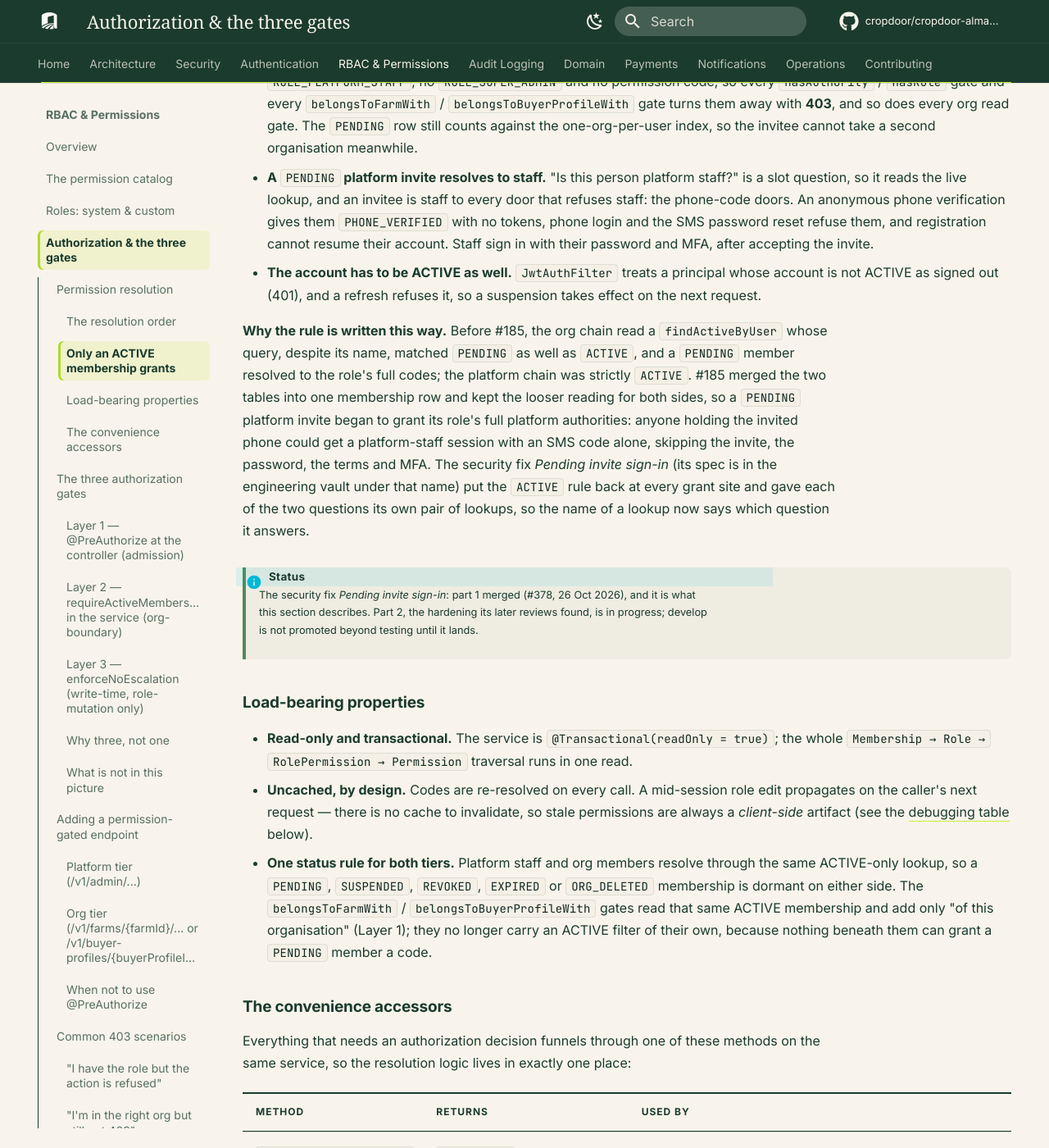
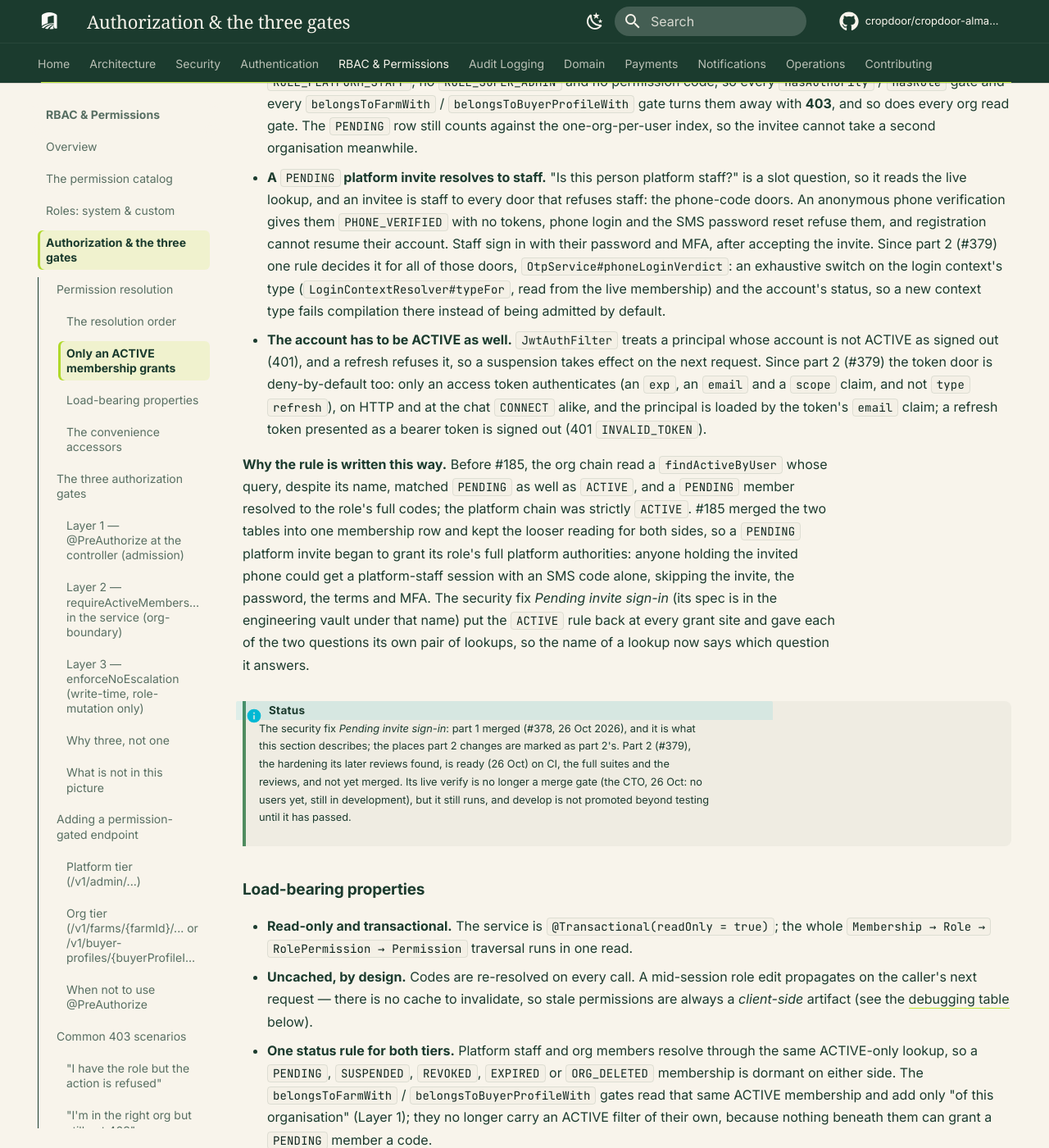
Before and after one commit to cropdoor/cropdoor-almanac, an MkDocs documentation site: the page built from docs/rbac/authorization.md, in a window 1280 px wide and 1400 px high, scrolled down 2312 px. Shown: the whole window at 82% size. Built offline with MkDocs 1.6.1 and Material for MkDocs 9.7.7, drawn with Linux system fonts in a browser that asks for light colours; some web fonts are replaced; comment, search, counter and statistics services are not loaded; some of the changed text lies outside the part shown.

Commit message:
rbac authorization: part 2 of Pending invite sign-in ready (#379): no authority from the token, an access token only at both doors, one phone-code rule; its live verify gates the promotion, not the merge

````diff
--- a/docs/rbac/authorization.md
+++ b/docs/rbac/authorization.md
@@ -52,13 +52,13 @@ The lookup joins `Role → RolePermission → Permission` and project `Permissio
 What follows from it:
 
 - **A `PENDING` membership holds the slot but grants nothing.** An invitee who has not accepted gets no `ROLE_PLATFORM_STAFF`, no `ROLE_SUPER_ADMIN` and no permission code, so every `hasAuthority` / `hasRole` gate and every `belongsToFarmWith` / `belongsToBuyerProfileWith` gate turns them away with **403**, and so does every org read gate. The `PENDING` row still counts against the one-org-per-user index, so the invitee cannot take a second organisation meanwhile.
-- **A `PENDING` platform invite resolves to staff.** "Is this person platform staff?" is a slot question, so it reads the live lookup, and an invitee is staff to every door that refuses staff: the phone-code doors. An anonymous phone verification gives them `PHONE_VERIFIED` with no tokens, phone login and the SMS password reset refuse them, and registration cannot resume their account. Staff sign in with their password and MFA, after accepting the invite.
-- **The account has to be ACTIVE as well.** `JwtAuthFilter` treats a principal whose account is not ACTIVE as signed out (401), and a refresh refuses it, so a suspension takes effect on the next request.
+- **A `PENDING` platform invite resolves to staff.** "Is this person platform staff?" is a slot question, so it reads the live lookup, and an invitee is staff to every door that refuses staff: the phone-code doors. An anonymous phone verification gives them `PHONE_VERIFIED` with no tokens, phone login and the SMS password reset refuse them, and registration cannot resume their account. Staff sign in with their password and MFA, after accepting the invite. Since part 2 (#379) one rule decides it for all of those doors, `OtpService#phoneLoginVerdict`: an exhaustive switch on the login context's type (`LoginContextResolver#typeFor`, read from the live membership) and the account's status, so a new context type fails compilation there instead of being admitted by default.
+- **The account has to be ACTIVE as well.** `JwtAuthFilter` treats a principal whose account is not ACTIVE as signed out (401), and a refresh refuses it, so a suspension takes effect on the next request. Since part 2 (#379) the token door is deny-by-default too: only an access token authenticates (an `exp`, an `email` and a `scope` claim, and not `type` `refresh`), on HTTP and at the chat `CONNECT` alike, and the principal is loaded by the token's `email` claim; a refresh token presented as a bearer token is signed out (401 `INVALID_TOKEN`).
 
 **Why the rule is written this way.** Before #185, the org chain read a `findActiveByUser` whose query, despite its name, matched `PENDING` as well as `ACTIVE`, and a `PENDING` member resolved to the role's full codes; the platform chain was strictly `ACTIVE`. #185 merged the two tables into one membership row and kept the looser reading for both sides, so a `PENDING` platform invite began to grant its role's full platform authorities: anyone holding the invited phone could get a platform-staff session with an SMS code alone, skipping the invite, the password, the terms and MFA. The security fix *Pending invite sign-in* (its spec is in the engineering vault under that name) put the `ACTIVE` rule back at every grant site and gave each of the two questions its own pair of lookups, so the name of a lookup now says which question it answers.
 
 !!! info "Status"
-    The security fix *Pending invite sign-in*: part 1 merged (#378, 26 Oct 2026), and it is what this section describes. Part 2, the hardening its later reviews found, is in progress; develop is not promoted beyond testing until it lands.
+    The security fix *Pending invite sign-in*: part 1 merged (#378, 26 Oct 2026), and it is what this section describes; the places part 2 changes are marked as part 2's. Part 2 (#379), the hardening its later reviews found, is ready (26 Oct) on CI, the full suites and the reviews, and not yet merged. Its live verify is no longer a merge gate (the CTO, 26 Oct: no users yet, still in development), but it still runs, and develop is not promoted beyond testing until it has passed.
 
 ### Load-bearing properties
 
@@ -92,7 +92,7 @@ Authorization is unified across both tiers. Every authenticated request is gated
 ```mermaid
 flowchart TD
     req["Authenticated request"] --> filter["JwtAuthFilter re-resolves authorities<br/>every request via CustomUserDetailsService"]
-    filter --> ctx["SecurityContext authorities =<br/>bare permission codes + SCOPE_* scope"]
+    filter --> ctx["SecurityContext authorities =<br/>the principal's roles + bare permission codes,<br/>none from the token"]
     ctx --> l1{"Layer 1 · @PreAuthorize"}
     l1 -->|"platform: hasAuthority(code)"| l1p{"code in authorities?"}
     l1 -->|"org: belongsToFarmWith(user, farmId, code)"| l1o{"active member of THIS org<br/>AND holds code?"}
@@ -121,7 +121,7 @@ The declarative admission gate, visible at the boundary. Its form differs by tie
 - **Platform tier** (`/v1/admin/...`) gates on a bare authority: `AdminUserController` (`controller/admin/AdminUserController.java`) annotates its list endpoint `@PreAuthorize("hasAuthority('PLATFORM::USER::VIEW')")` and its suspend endpoint `hasAuthority('PLATFORM::USER::SUSPEND')`. `hasAuthority` reads the `SecurityContext` authorities. A platform permission has no per-row scope — an admin who can `PLATFORM::USER::VIEW` can view all users — so a code check alone is sufficient.
 - **Org tier** (`/v1/farms/{farmId}/...`, `/v1/buyer-profiles/{buyerProfileId}/...`) gates on a **SpEL bean call**: `FarmRoleController` (`controller/farm/FarmRoleController.java`) annotates create with `@PreAuthorize("@permissionResolutionService.belongsToFarmWith(authentication.principal.user, #farmId, 'FARM::ROLE::CREATE')")`, and update/delete with `FARM::ROLE::UPDATE` / `FARM::ROLE::DELETE`. That single expression binds the permission **to the org in the path** — it is true only when the caller is an active member of *that* farm and holds the code. A member of farm A calling farm B's endpoint fails here even with the right code.
 
-Authorities are **not** carried in the JWT. `JwtAuthFilter` (`security/jwt/JwtAuthFilter.java`) re-runs `CustomUserDetailsService#loadUserByUsername` on every request to rebuild them from the database, and adds only a `SCOPE_<value>` authority from the token's `scope` claim. The old `roles` claim was deliberately dropped — the token proves identity and scope, never permission.
+Authorities are **not** carried in the JWT. `JwtAuthFilter` (`security/jwt/JwtAuthFilter.java`) re-runs `CustomUserDetailsService#loadUserByUsername` on every request to rebuild them from the database, and, since part 2 (#379), adds no authority from the token at all. Part 1 still added a `SCOPE_<value>` authority from the token's `scope` claim; part 2 removes it, because that claim is resolved at sign-in from the live membership, a pending invite included, so an authority derived from it would grant a pending invitee's token whatever gated on it (nothing did). The `scope` claim stays, as part of the access-token shape the filter checks. The old `roles` claim was deliberately dropped — the token proves identity, never permission.
 
 ### Layer 2 — `requireActiveMembership` in the service (org-boundary)
 
````
